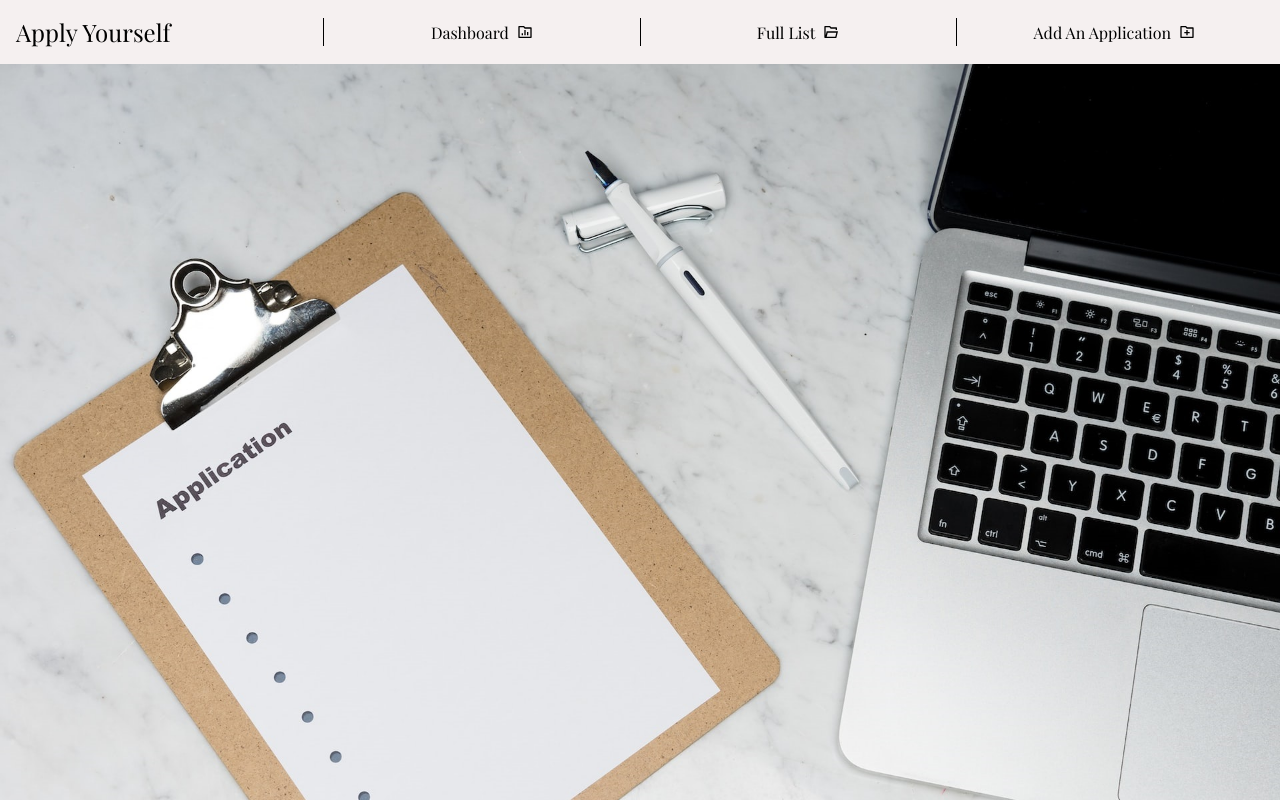
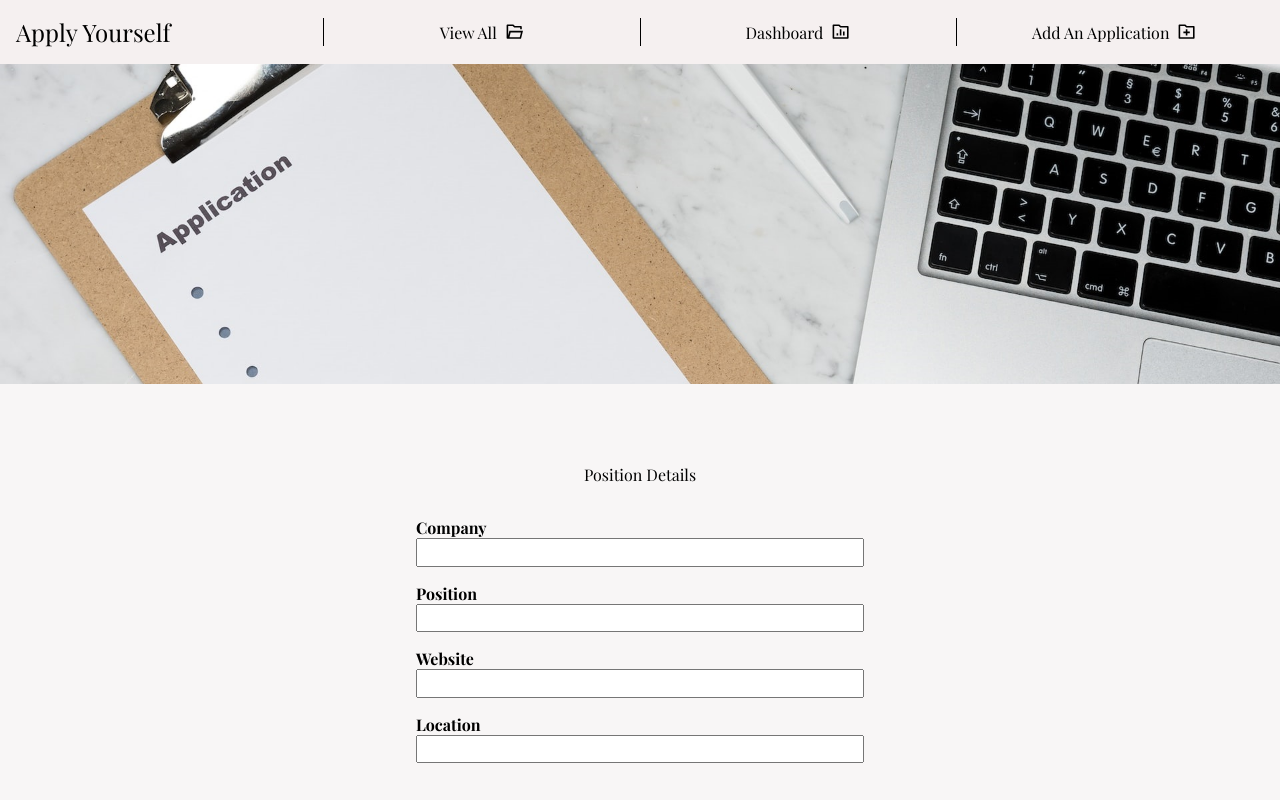
Before and after one commit to a-stepanian/apply-yourself-client, a React (Create React App) app: page /create in a window 1280 px wide. Shown: the top 800 px of the page. Built offline with nearby package versions, Linux system fonts and the light colour scheme; a web font is replaced by a local one.

Commit message:
update styling and responsiveness

```diff
--- a/src/components/Create.js
+++ b/src/components/Create.js
@@ -175,13 +175,21 @@ const Create = ({ isDropdownOpen, toggleDropdown }) => {
 };
 
 const Wrapper = styled.section`
+  display: flex;
+  flex-direction: column;
+  align-items: center;
   .clipboard-img {
+    object-fit: cover;
     width: 100%;
+    max-height: 20rem;
   }
   form {
+    width: 100%;
     margin: 1rem;
+    padding: 1rem;
+    max-width: 30rem;
     h4 {
-      margin: 3rem 0 1rem;
+      margin: 3rem 0 2rem;
       font-weight: 500;
       text-align: center;
     }
@@ -190,13 +198,30 @@ const Wrapper = styled.section`
       margin-bottom: 1rem;
       display: flex;
       flex-direction: column;
+      input {
+        padding: 0.3rem;
+      }
+    }
+    .date-input {
+      margin-bottom: 1rem;
+      input {
+        padding: 0.15rem 0.3rem;
+        width: 8.5rem;
+        font-size: 1rem;
+      }
     }
     .label {
       font-weight: 700;
     }
     .radio-buttons {
+      border: 1px solid rgba(0, 0, 0, 0.6);
+      border-radius: 1px;
+      padding: 0.3rem;
       display: flex;
       justify-content: space-between;
+    }
+    textarea {
+      padding: 0.3rem;
     }
     button {
       width: 100%;
@@ -206,21 +231,9 @@ const Wrapper = styled.section`
       background-color: var(--beige);
       font-family: "Playfair Display", serif;
       font-weight: 700;
-    }
-  }
-  @media (min-width: 768px) {
-    form {
-      .form-input {
-        width: 100%;
-        flex-direction: row;
-        justify-content: flex-end;
-      }
-      .date-input {
-        margin: 1.5rem 0 1.5rem;
-        display: flex;
-        label {
-          margin-right: 1rem;
-        }
+      font-size: 1.1rem;
+      &:hover {
+        cursor: pointer;
       }
     }
   }
--- a/src/components/Dropdown.js
+++ b/src/components/Dropdown.js
@@ -12,12 +12,12 @@ const Dropdown = ({ isDropdownOpen, toggleDropdown }) => {
     <Wrapper>
       <nav className={isDropdownOpen ? "open" : ""}>
         <Link to="/" onClick={() => toggleDropdown()}>
+          <span>View All</span>
+          <RiFolderOpenLine className="icon" />
+        </Link>
+        <Link to="/" onClick={() => toggleDropdown()}>
           <span>Dashboard</span>
           <RiFolderChartLine className="icon" />
-        </Link>
-        <Link to="/" onClick={() => toggleDropdown()}>
-          <span>Full List</span>
-          <RiFolderOpenLine className="icon" />
         </Link>
         <Link to="/create" onClick={() => toggleDropdown()}>
           <span>Add An Application</span>
@@ -52,6 +52,7 @@ const Wrapper = styled.div`
       align-items: center;
       &:hover {
         cursor: pointer;
+        text-decoration: underline;
       }
       span {
         margin-right: 0.5rem;
--- a/src/components/Navbar.js
+++ b/src/components/Navbar.js
@@ -18,18 +18,18 @@ const Navbar = ({ isDropdownOpen, toggleDropdown }) => {
       />
       <div className="divider" />
       <Link to="/">
-        <span>Dashboard</span>
-        <RiFolderChartLine />
+        <span>View All</span>
+        <RiFolderOpenLine className="icon" />
       </Link>
       <div className="divider" />
       <Link to="/">
-        <span>Full List</span>
-        <RiFolderOpenLine />
+        <span>Dashboard</span>
+        <RiFolderChartLine className="icon" />
       </Link>
       <div className="divider" />
       <Link to="/create">
         <span>Add An Application</span>
-        <RiFolderAddLine />
+        <RiFolderAddLine className="icon" />
       </Link>
     </Wrapper>
   );
@@ -74,8 +74,15 @@ const Wrapper = styled.nav`
       display: flex;
       align-items: center;
       justify-content: center;
+      &:hover {
+        cursor: pointer;
+        text-decoration: underline;
+      }
       span {
         margin-right: 0.5rem;
+      }
+      .icon {
+        font-size: 1.2rem;
       }
     }
   }
```
